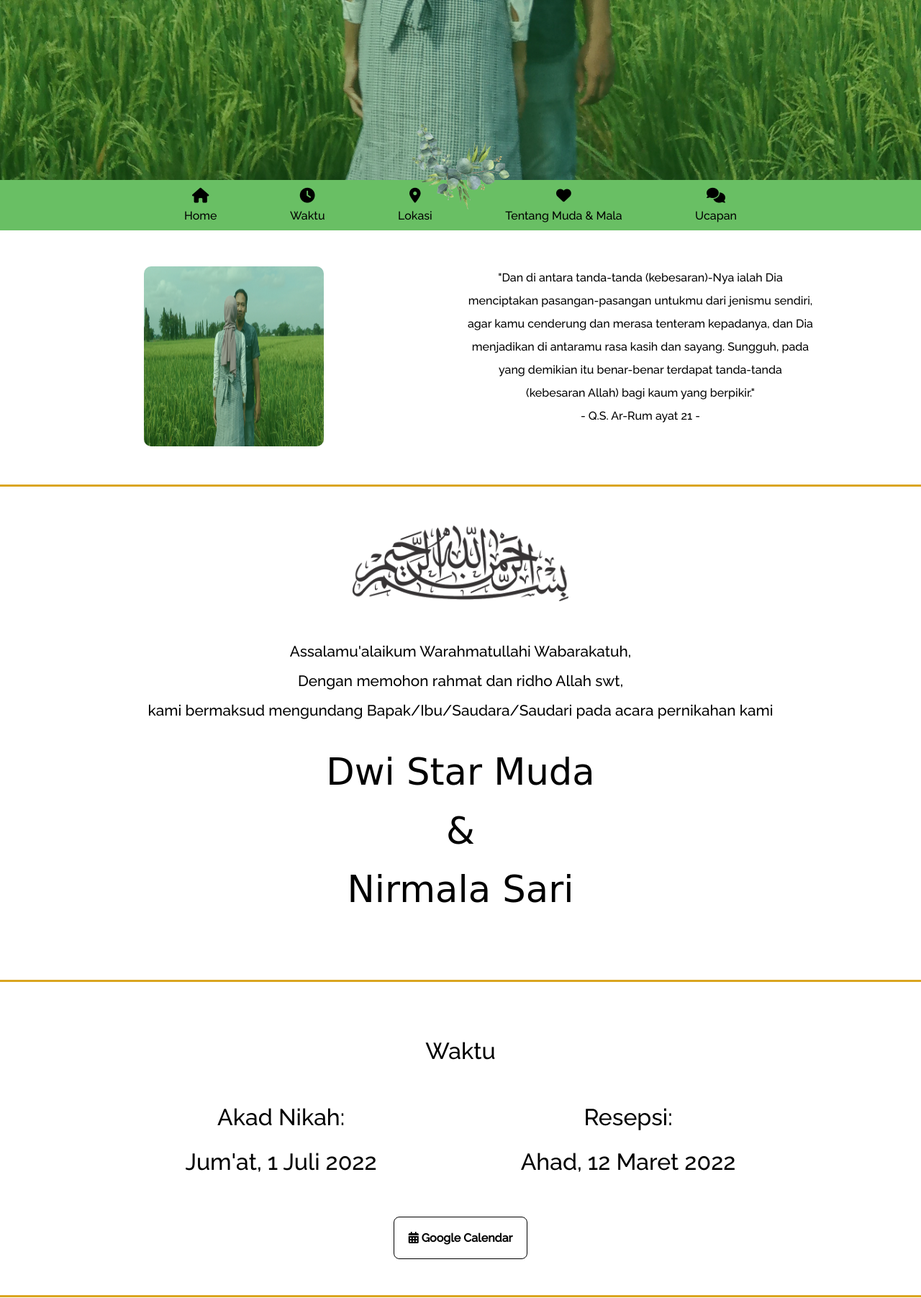
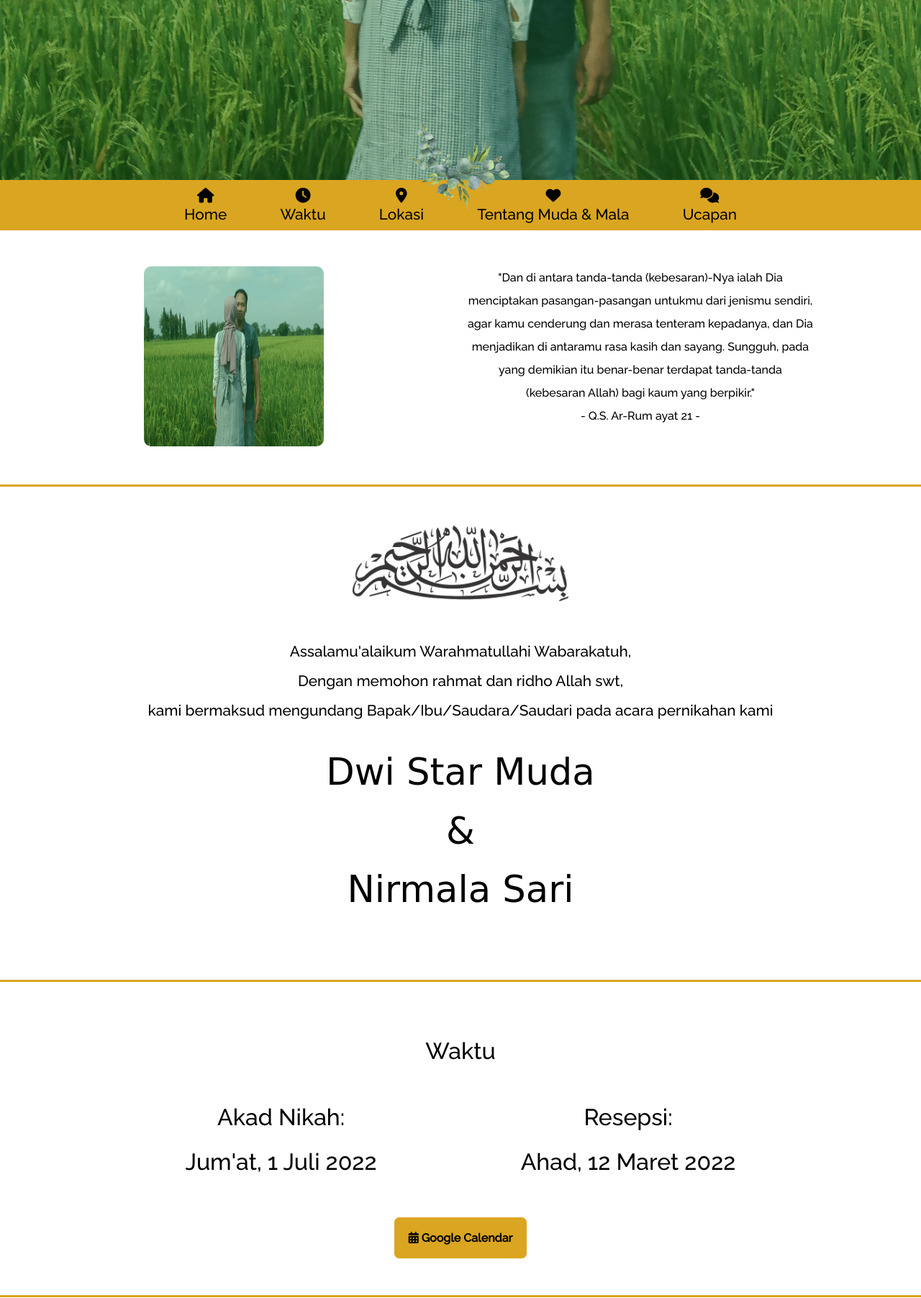
Before and after one commit to abangdsm/undangankuv1, a PHP site: page / in a window 1280 px wide. Shown: the part 550-2353 px from the top of the page at 72% size. Run offline with PHP 8.4, Linux system fonts and the light colour scheme; some libraries are stand-ins or nearby versions; some web fonts are replaced.

Commit message:
Modifikasi pada inde.html dan style.css

```diff
--- a/assets/style.css
+++ b/assets/style.css
@@ -111,8 +111,9 @@ small {
 
 .nav {
     display: flex;
-    background-color: rgba(105, 191, 100, 1);
+    /* background-color: rgba(105, 191, 100, 1); */
     /* background-color: rgb(255, 255, 255); */
+    background-color: goldenrod;
     justify-content: space-around;
     color: #000;
     height: 70px;
@@ -137,11 +138,14 @@ small {
     color: #000;
     text-decoration: none;
     font-size: 1.3rem;
-    margin-bottom: 10px;
 }
 
 .nav ul li a:hover {
-    color: rgb(207, 168, 145);
+    color: rgb(255, 255, 255);
+}
+
+.lbutton {
+    margin-top: 5px;
 }
 
 #arrum {
@@ -249,19 +253,19 @@ small {
 
 .btnmd {
     text-decoration: none;
-    background-color: #fff;
+    background-color: goldenrod;
     padding: 20px;
     border: 1px solid white;
     border-radius: 8px;
     font-weight: bold;
     font-size: 1rem;
-    color: rgb(0, 0, 0);
+    color: #000;
     margin-top: 30px;
-    border: 1px solid black;
 }
 
 .btnmd:hover {
-    background-color: goldenrod;
+    background-color: #fff;
+    border: 1px solid black;
 }
 
 #sectionLokasi {
@@ -281,6 +285,10 @@ small {
     display: flex;
     justify-content: center;
     align-items: center;
+}
+
+.gmaps iframe{
+    border-radius: 10px;
 }
 
 #tentangmm {
@@ -303,7 +311,8 @@ small {
 }
 
 #ucapan {
-    background-color: rgba(255, 215, 0, .8);
+    /* background-color: rgba(255, 215, 0, .8); */
+    background-color: rgb(255, 255, 255);
     margin: auto;
     padding: 50px 0;
 }
@@ -319,7 +328,7 @@ small {
 }
 
 .lnama {
-    margin: 30px 0 3px 0;
+    margin: 50px 0 3px 0;
     font-size: 1.5rem;
 }
 
@@ -330,7 +339,7 @@ small {
     padding: 0 10px;
     border-radius: 8px;
     outline: none;
-    border: none;
+    border: 1px solid black;
     text-align: left;
     width: 350px;
     height: 40px;
@@ -341,7 +350,7 @@ small {
 }
 
 .lucapan {
-    margin: 30px 0 3px 0;
+    margin: 10px 0 3px 0;
     font-size: 1.5rem;
 }
 
@@ -350,7 +359,7 @@ small {
     font-size: 1.5rem;
     border-radius: 8px;
     outline: none;
-    border: none;
+    border: 1px solid black;
     width: 350px;
     resize: none;
     margin-bottom: 50px;
--- a/index.html
+++ b/index.html
@@ -62,24 +62,29 @@
     <div class="nav">
         <ul>
             <li>
-                <a href="#home"><i class="fa fa-home"></i></a>
-                <div>Home</div>
+                <a href="#home"><i class="fa fa-home"></i>
+                    <div class="lbutton">Home</div>
+                </a>
             </li>
             <li>
-                <a href="#sectionWaktu"><i class="fa fa-clock"></i></a>
-                <div>Waktu</div>
+                <a href="#sectionWaktu"><i class="fa fa-clock"></i>
+                    <div class="lbutton">Waktu</div>
+                </a>
             </li>
             <li>
-                <a href="#sectionLokasi"><i class="fa fa-location-dot"></i></a>
-                <div>Lokasi</div>
+                <a href="#sectionLokasi"><i class="fa fa-location-dot"></i>
+                    <div class="lbutton">Lokasi</div>
+                </a>
             </li>
             <li>
-                <a href="#tentangmm"><i class="fa fa-heart"></i></a>
-                <div>Tentang Muda & Mala</div>
+                <a href="#tentangmm"><i class="fa fa-heart"></i>
+                    <div class="lbutton">Tentang Muda & Mala</div>
+                </a>
             </li>
             <li>
-                <a href="#ucapan"><i class="fa fa-comments"></i></a>
-                <div>Ucapan</div>
+                <a href="#ucapan"><i class="fa fa-comments"></i>
+                    <div class="lbutton">Ucapan</div>
+                </a>
             </li>
         </ul>
     </div>
```
